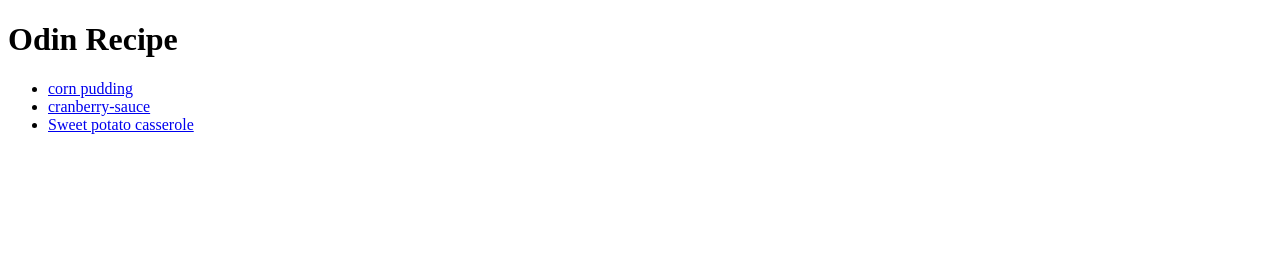
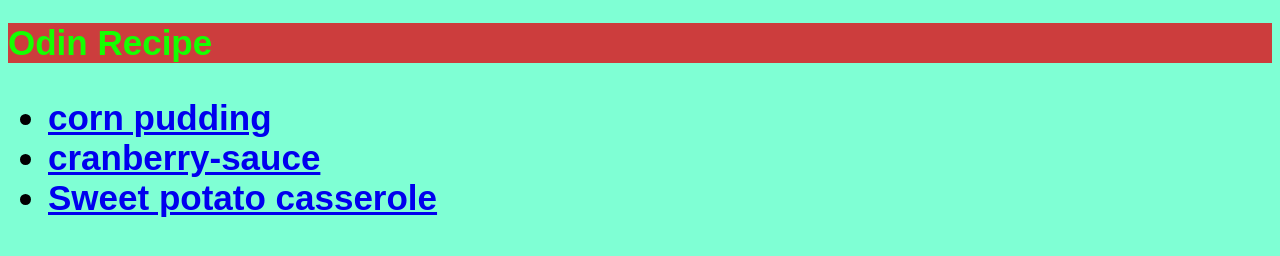
Before and after one commit to aryanrai44/odin-recipes, a plain HTML site: page index.html in a window 1280 px wide. Drawn offline with Linux system fonts and the light colour scheme.

Commit message:
changed backgound and font of main page

```diff
--- a/index.html
+++ b/index.html
@@ -2,6 +2,7 @@
 <html lang="en">
 <head>
     <meta charset="UTF-8">
+    <link href="styles.css" rel="stylesheet" />
     <meta name="viewport" content="width=device-width, initial-scale=1.0">
     <title>Odin Recipe</title>
 </head>
--- /dev/null
+++ b/styles.css
@@ -0,0 +1,13 @@
+/* styles.css */
+
+* {
+    font-family: Arial, Helvetica, sans-serif;
+    background-color: aquamarine;
+    font-size: 35px;
+    font-weight: 800;
+}
+
+h1 {
+    background-color: rgb(204, 61, 61);
+    color: rgb(21, 255, 0);
+}
```
Also changed, not shown: 1 other file.
